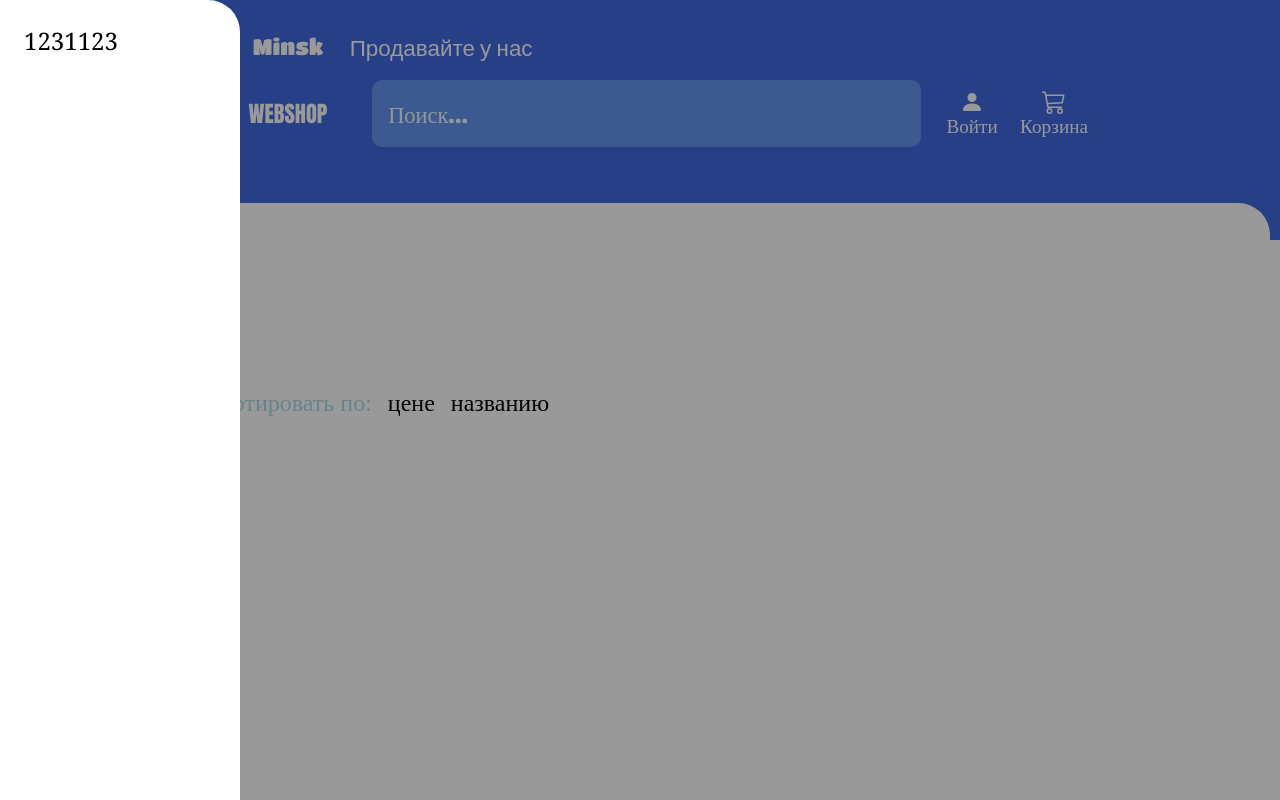
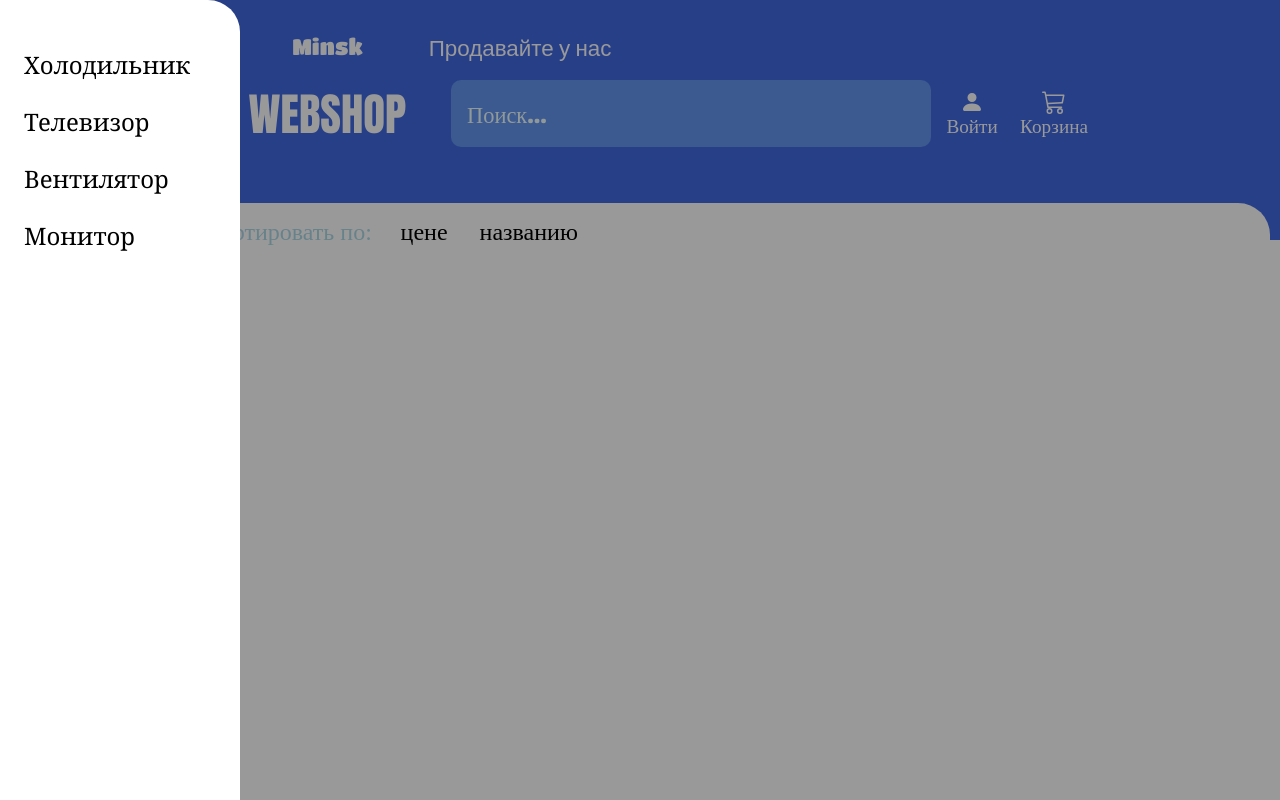
Before and after one commit to KolyaVol/ReactWebShop, a React (Create React App) app: page /search in a window 1280 px wide. Both pictures are taken after a click on the element 209 px from the left and 113 px from the top of the page. Shown: the top 800 px of the page. Built offline with nearby package versions, Linux system fonts and the light colour scheme.

Commit message:
burger is ready

```diff
--- a/src/Pages/SearchPage/SearchPage.module.css
+++ b/src/Pages/SearchPage/SearchPage.module.css
@@ -5,7 +5,6 @@
     width: 99.2vw;
     display: flex;
     flex-direction: column;
-    justify-content: center;
     border-radius: 2rem;
     background-color: #fff;
     box-sizing: border-box;
@@ -13,17 +12,18 @@
 
 .sort {
     text-align: left;
-   margin: 1rem 16vw;
-   display: flex;
+    margin: 1rem 15vw;
+    display: flex;
     font-size: 1.5rem;
 }
 
 .sort__title {
+    margin: 0 1vw;
     color: lightblue;
 }
 .sort__type {
     cursor: pointer;
-    margin-left: 1rem;
+    margin: 0 1rem;
     transition: all 0.2s;
 }
 
--- a/src/UI/Footer/Footer.jsx
+++ b/src/UI/Footer/Footer.jsx
@@ -3,7 +3,7 @@ import styles from "./Footer.module.css";
 
 export default function Footer() {
   return (
-    <div>
+    <footer>
       <div className={styles.footer__bg}>
         <div className={styles.footer__box}>
           ООО «WEBSHOP», г. Минск, ул.Пушкина 111 Телефон для связи: +375 29 000
@@ -16,6 +16,6 @@ export default function Footer() {
           торговли и услуг Мингорисполкома
         </div>
       </div>
-    </div>
+    </footer>
   );
 }
--- a/src/UI/Header/Burger/Burger.jsx
+++ b/src/UI/Header/Burger/Burger.jsx
@@ -4,12 +4,30 @@ import PopUp from "../../PopUp/PopUp";
 import styles from "./Burger.module.css";
 import { SlMenu } from "react-icons/sl";
 import { IconContext } from "react-icons";
+import { useDispatch, useSelector } from "react-redux";
+import { useNavigate } from "react-router-dom";
+import { filteredProds } from "../../../store/prodFilterSlice";
+import { usePosts } from "../../../hooks/usePosts";
 
 export default function Burger() {
   let [burgerVisible, setBurgerVisible] = useState(false);
+  const prodList = useSelector((state) => state.prodList);
+  const dispatch = useDispatch();
+  const router = useNavigate();
 
   const addCssClass = (style1, style2, ...args) => {
     return [style1, style2, args].join(" ");
+  };
+
+  const refrig = usePosts(prodList.prods, "", "холодильник");
+  const tv = usePosts(prodList.prods, "", "телевизор");
+  const fan = usePosts(prodList.prods, "", "вентилятор");
+  const monitor = usePosts(prodList.prods, "", "монитор");
+
+  const clickHandler = (smth) => {
+    dispatch(filteredProds(smth));
+    router("/search");
+    setBurgerVisible(false);
   };
 
   return (
@@ -19,7 +37,12 @@ export default function Burger() {
         setVisible={setBurgerVisible}
         position="left"
       >
-        1231123
+        <nav>
+          <p onClick={() => clickHandler(refrig)}>Холодильник</p>
+          <p onClick={() => clickHandler(tv)}>Телевизор</p>
+          <p onClick={() => clickHandler(fan)}>Вентилятор</p>
+          <p onClick={() => clickHandler(monitor)}>Монитор</p>
+        </nav>
       </PopUp>
       <div
         onClick={() => setBurgerVisible(true)}
--- a/src/UI/Header/Burger/Burger.module.css
+++ b/src/UI/Header/Burger/Burger.module.css
@@ -11,3 +11,7 @@
     font-size: 1.4rem;
     text-decoration: none;
 }
+
+p {
+    cursor: pointer;
+}
--- a/src/UI/Header/Header.jsx
+++ b/src/UI/Header/Header.jsx
@@ -1,5 +1,4 @@
-import React, { useEffect, useState } from "react";
-import MyInput from "../MyInput/MyInput";
+import React, { useEffect } from "react";
 import { IconContext } from "react-icons";
 import { useDispatch, useSelector } from "react-redux";
 import Currency from "./Currency/Currency";
@@ -37,9 +36,9 @@ export default function Header() {
   };
 
   return (
-    <div>
+    <header>
       <IconContext.Provider value={{ size: "1.5rem" }}>
-        <header className={styles.header}>
+        <div className={styles.header}>
           <div className={styles.header__container}>
             <div className={styles.header__template}>
               <Currency />
@@ -59,8 +58,8 @@ export default function Header() {
               <HeaderCart />
             </div>
           </div>
-        </header>
+        </div>
       </IconContext.Provider>
-    </div>
+    </header>
   );
 }
--- a/src/UI/Header/Logo/Logo.jsx
+++ b/src/UI/Header/Logo/Logo.jsx
@@ -8,11 +8,11 @@ export default function Logo() {
   };
 
   return (
-      <NavLink
-        to={"/webshop"}
-        className={addCssClass(styles.logo, styles.header__item)}
-      >
-        WEBSHOP
-      </NavLink>
+    <NavLink
+      to={"/webshop"}
+      className={addCssClass(styles.logo, styles.header__item)}
+    >
+      <h1>WEBSHOP</h1>
+    </NavLink>
   );
 }
--- a/src/UI/Header/Logo/Logo.module.css
+++ b/src/UI/Header/Logo/Logo.module.css
@@ -2,7 +2,6 @@
     align-self: center;
     grid-area: logo;
     text-decoration: none;
-    font-size: 2rem;
     color: #fff;
     font-family: 'Titan One', cursive;
 }
@@ -10,7 +9,6 @@
 .header__item {
     color: #fff;
     font-family: 'Titan One', cursive;
-    font-size: 1.4rem;
     text-decoration: none;
     font-family: Impact, Haettenschweiler, 'Arial Narrow Bold', sans-serif;
 }
--- a/src/hooks/usePosts.js
+++ b/src/hooks/usePosts.js
@@ -1,7 +1,4 @@
 import { useMemo } from "react";
-
-
-
 
 export const usePosts = (prods, sort, query) => {
 
--- a/src/store/prodListSlice.js
+++ b/src/store/prodListSlice.js
@@ -9,7 +9,7 @@ const prodListSlice = createSlice({
       image: "123",
       price: 567,
       sale: "",
-      type: "monitor",
+      type: "монитор",
       manufacturer: "Sumsong",
       name: "Монитор Sumsong 27B1H",
     },
@@ -18,7 +18,7 @@ const prodListSlice = createSlice({
       image: "123",
       price: 426,
       sale: 479,
-      type: "monitor",
+      type: "монитор",
       manufacturer: "GL",
       name: "Монитор GL 24B2H",
     },
@@ -27,7 +27,7 @@ const prodListSlice = createSlice({
       image: "123",
       price: 928,
       sale: 1054,
-      type: "monitor",
+      type: "монитор",
       manufacturer: "Pholips",
       name: "Монитор Pholips G32V",
     },
@@ -36,7 +36,7 @@ const prodListSlice = createSlice({
       image: "123",
       price: 432,
       sale: 322,
-      type: "monitor",
+      type: "монитор",
       manufacturer: "Mo",
       name: "Монитор Mo 24BBQ",
     },
@@ -45,7 +45,7 @@ const prodListSlice = createSlice({
       image: "123",
       price: 232,
       sale: 322,
-      type: "refrigerator",
+      type: "холодильник",
       manufacturer: "Pholips",
       name: "Холодильник Олимп",
     },
@@ -54,7 +54,7 @@ const prodListSlice = createSlice({
       image: "123",
       price: 233,
       sale: 322,
-      type: "refrigerator",
+      type: "холодильник",
       manufacturer: "Sumsong",
       name: "Холодильник Sumsong",
     },
@@ -63,7 +63,7 @@ const prodListSlice = createSlice({
       image: "123",
       price: 234,
       sale: 322,
-      type: "refrigerator",
+      type: "холодильник",
       manufacturer: "Mo",
       name: "Холодильник Mo",
     },
@@ -72,7 +72,7 @@ const prodListSlice = createSlice({
       image: "123",
       price: 235,
       sale: 322,
-      type: "refrigerator",
+      type: "холодильник",
       manufacturer: "GL",
       name: "Холодильник GL",
     },
@@ -81,7 +81,7 @@ const prodListSlice = createSlice({
       image: "123",
       price: 236,
       sale: 322,
-      type: "fan",
+      type: "вентилятор",
       manufacturer: "Sumsong",
       name: "Вентилятор Sumsong Osos1104",
     },
@@ -90,7 +90,7 @@ const prodListSlice = createSlice({
       image: "123",
       price: 237,
       sale: 322,
-      type: "fan",
+      type: "вентилятор",
       manufacturer: "GL",
       name: "Вентилятор GL V5000",
     },
@@ -99,7 +99,7 @@ const prodListSlice = createSlice({
       image: "123",
       price: 238,
       sale: 322,
-      type: "fan",
+      type: "вентилятор",
       manufacturer: "Pholips",
       name: "Вентилятор Pholips  Hurricane3000",
     },
@@ -108,7 +108,7 @@ const prodListSlice = createSlice({
       image: "123",
       price: 239,
       sale: 322,
-      type: "fan",
+      type: "вентилятор",
       manufacturer: "Mo",
       name: "Вентилятор Mo HomeWind 1S",
     },
@@ -117,7 +117,7 @@ const prodListSlice = createSlice({
       image: "123",
       price: 240,
       sale: 322,
-      type: "TV",
+      type: "телевизор",
       manufacturer: "Sumsong",
       name: "Телевизор Sumsong",
     },
@@ -126,7 +126,7 @@ const prodListSlice = createSlice({
       image: "123",
       price: 241,
       sale: 322,
-      type: "TV",
+      type: "телевизор",
       manufacturer: "GL",
       name: "Телевизор GL",
     },
```
